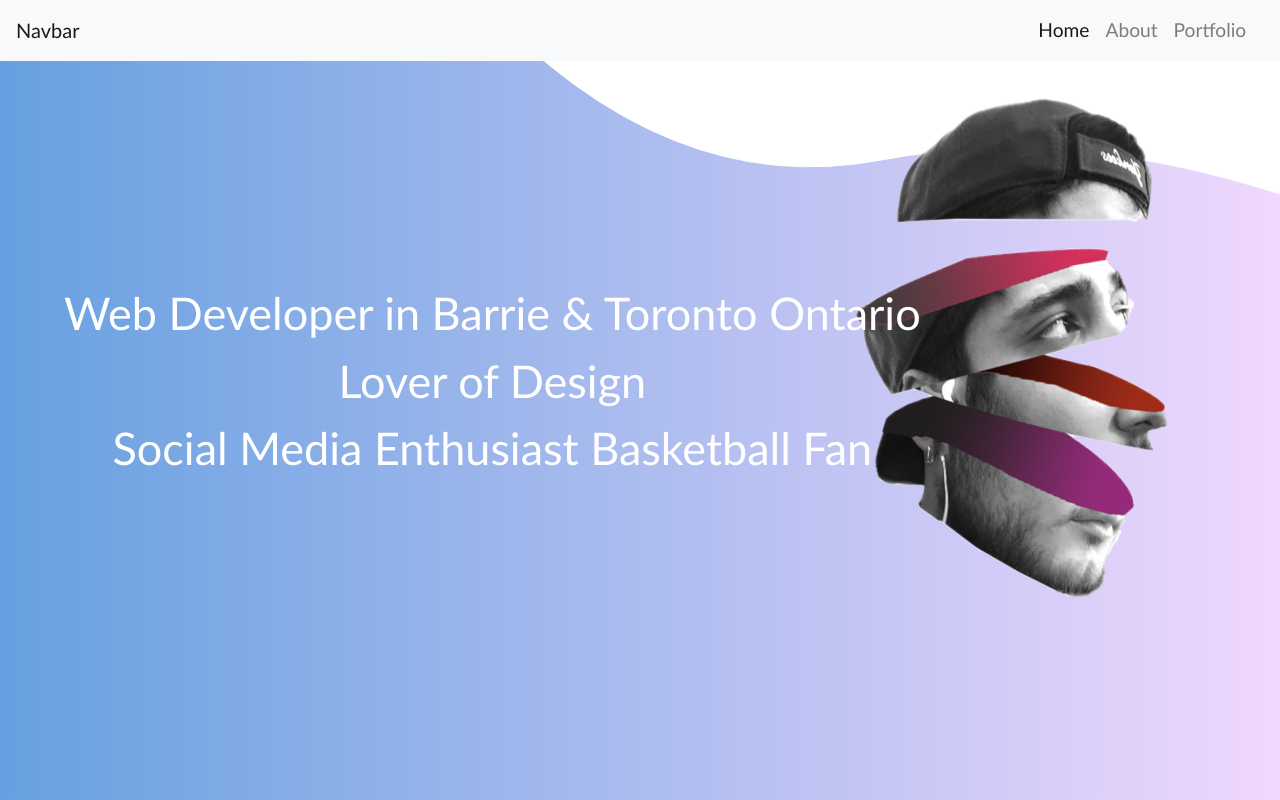
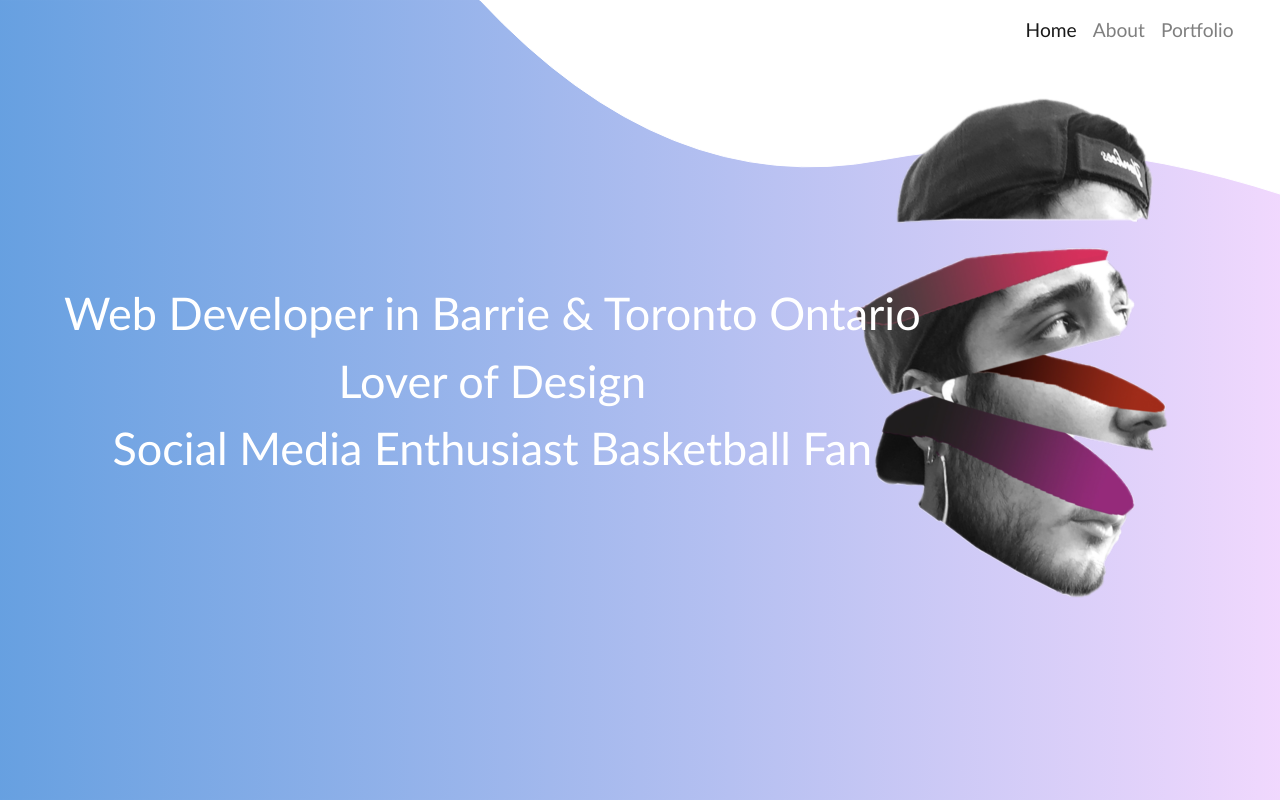
Before and after one commit to egecan12/React_Router_Personal_page_example, a React (Create React App) app: page /about in a window 1280 px wide. Shown: the top 800 px of the page. Built offline with nearby package versions, Linux system fonts and the light colour scheme.

Commit message:
updated navbar css

```diff
--- a/src/App.css
+++ b/src/App.css
@@ -67,3 +67,9 @@ li a:hover {
 	}
 }
 /* End of mobile styles */
+.bg-light {
+	color: red;
+}
+#navbarMain {
+	background-color: rgba(255, 255, 255, 0) !important;
+}
--- a/src/componentsTools/Navbar.js
+++ b/src/componentsTools/Navbar.js
@@ -19,10 +19,8 @@ class Navbar extends Component {
 			// 	</li>
 			// </ul>
 
-			<nav className="navbar navbar-expand-lg navbar-light bg-light">
-				<Link className="navbar-brand" to="#">
-					Navbar
-				</Link>
+			<nav className="navbar navbar-expand-lg navbar-light bg-light" id="navbarMain">
+				<Link className="navbar-brand" to="#" />
 				<button
 					className="navbar-toggler"
 					type="button"
```
